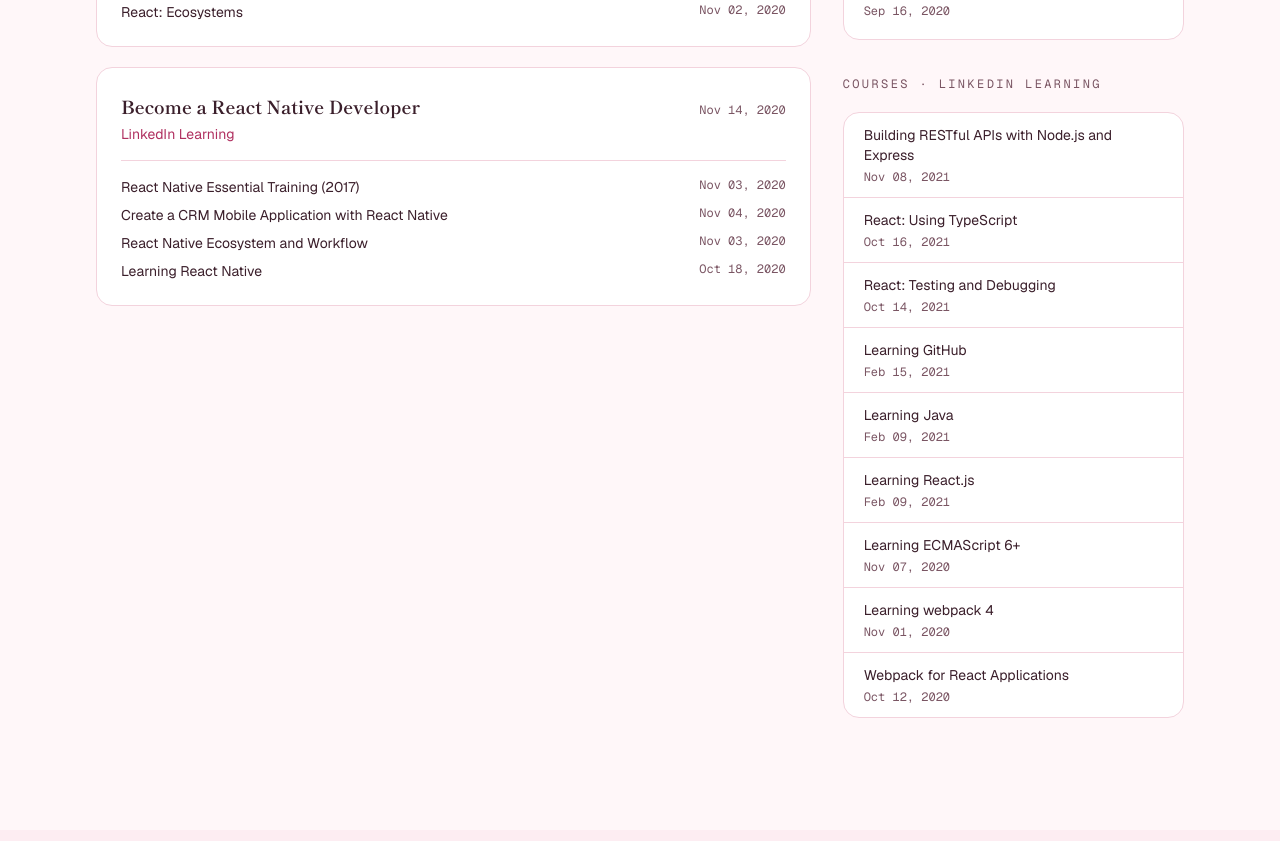
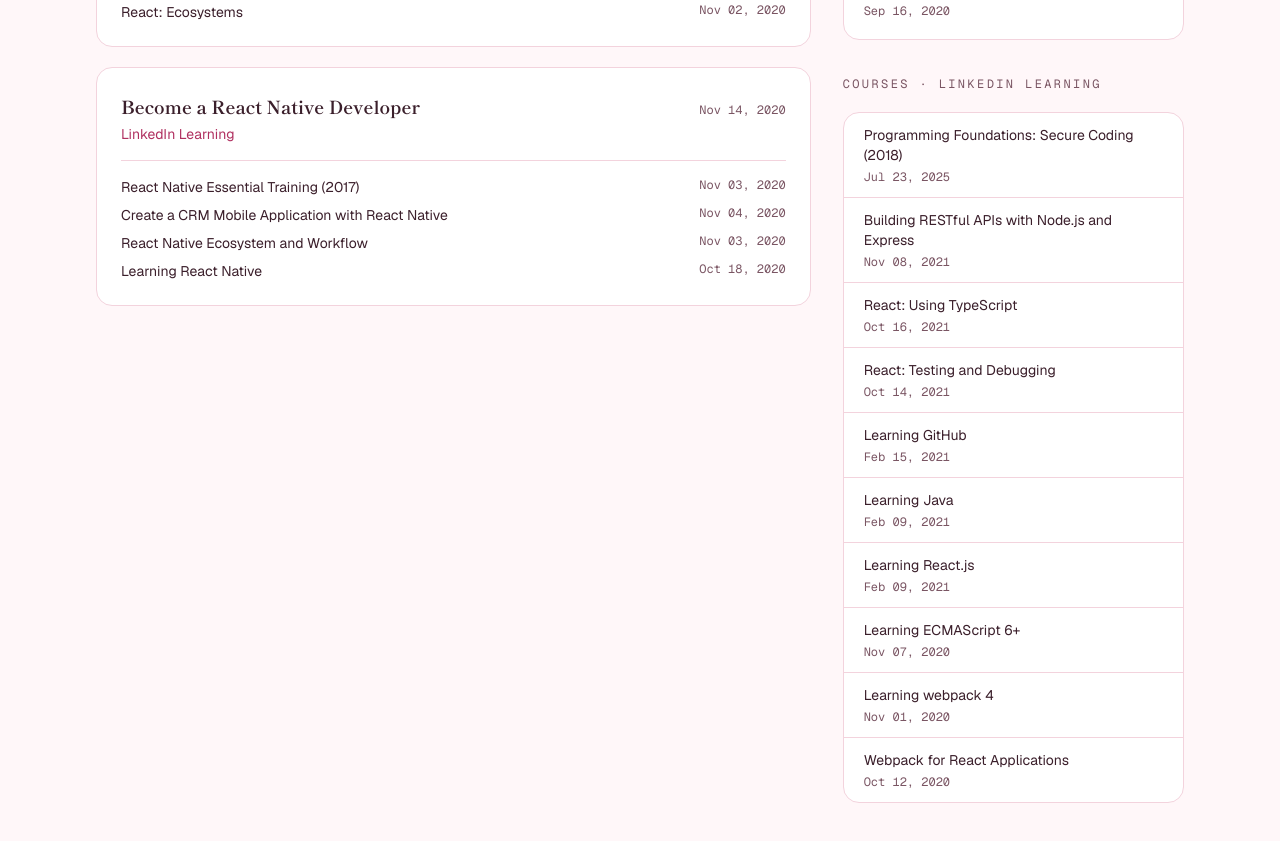
Before and after one commit to stacieH/my_portfolio, a Next.js app: page / in a window 1280 px wide. Shown: the part 6340-7181 px from the top of the page. Built offline with nearby package versions, Linux system fonts and the light colour scheme; no server answers.

Commit message:
Add new course for Secure Coding foundations

```diff
--- a/content/certifications.ts
+++ b/content/certifications.ts
@@ -31,6 +31,7 @@
 ];
 
 export const courses: Course[] = [
+  { title: "Programming Foundations: Secure Coding (2018)", date: "Jul 23, 2025" },
   { title: "Building RESTful APIs with Node.js and Express", date: "Nov 08, 2021" },
   { title: "React: Using TypeScript", date: "Oct 16, 2021" },
   { title: "React: Testing and Debugging", date: "Oct 14, 2021" },
```
